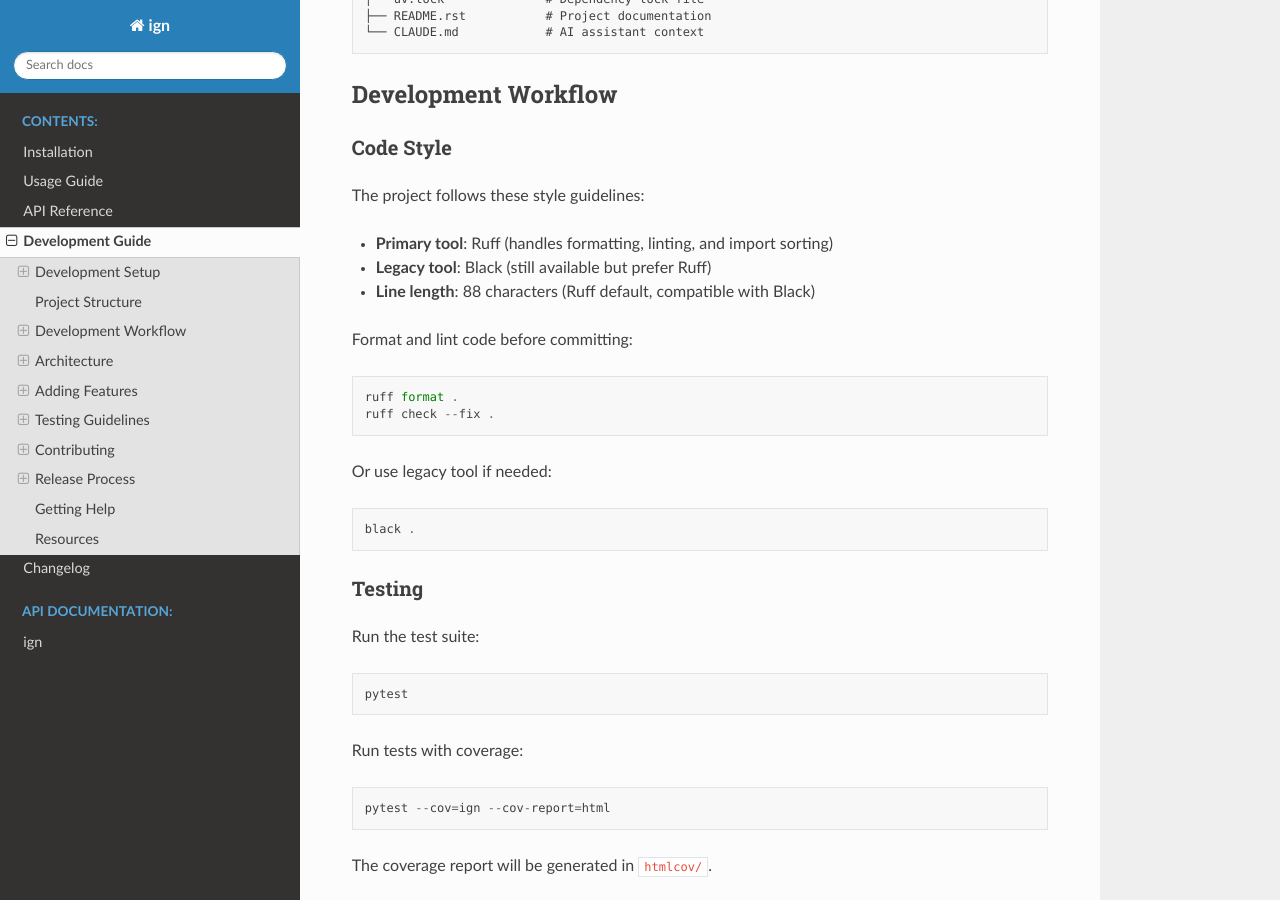
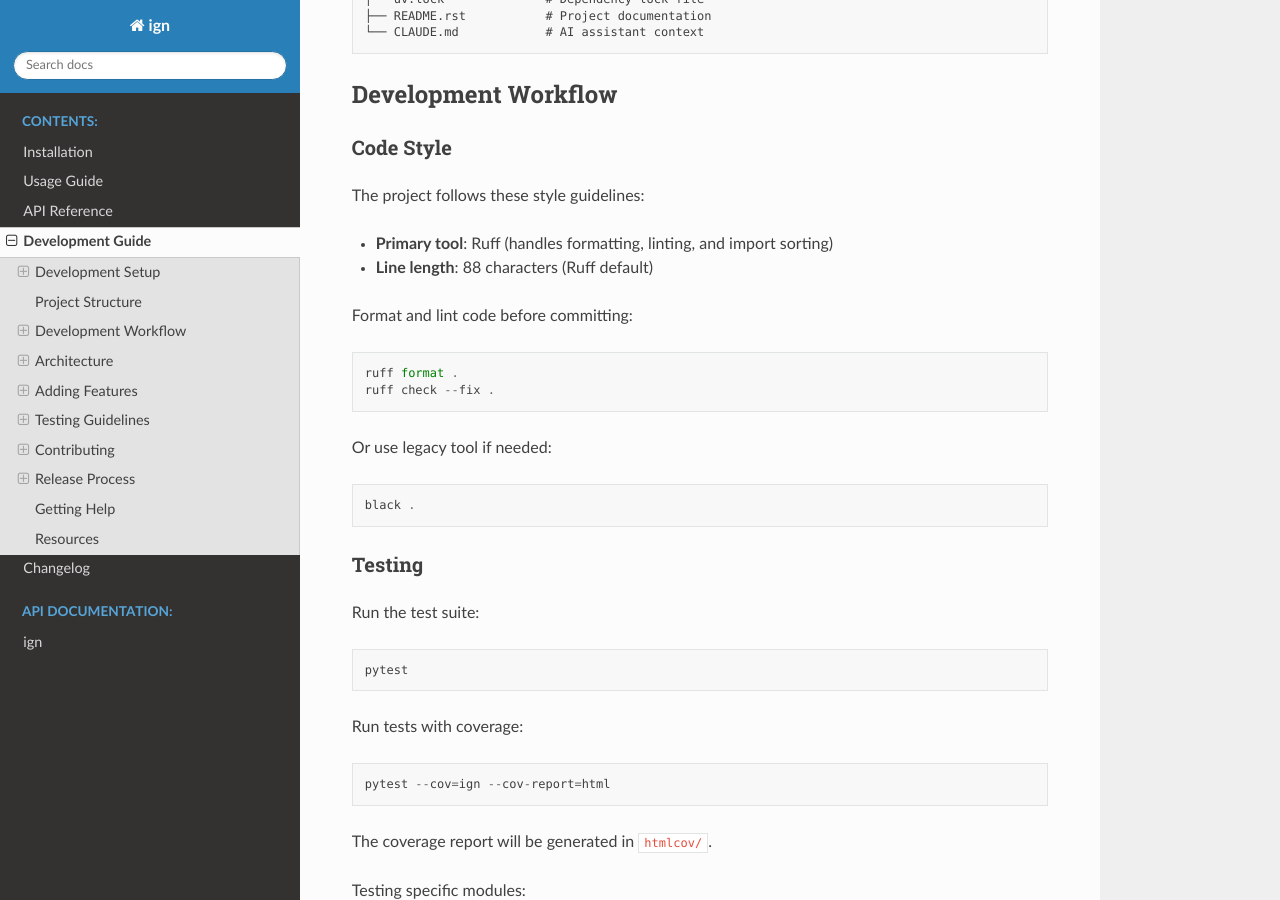
Before and after one commit to astralblue/gitig, a Sphinx documentation site: the page built from docs/development.rst, in a window 1280 px wide and 900 px high, scrolled down 1086 px. Built offline with Sphinx 7.4.7 and the Read the Docs theme 3.1.0, drawn with Linux system fonts in a browser that asks for light colours; pages that are not in the unit, such as notebooks, are missing from menus; the version number is read from the project's files by our own code.

Commit message:
chore: simplify by using just Ruff

```diff
--- a/README.rst
+++ b/README.rst
@@ -229,9 +229,7 @@ Running tests::
 
 Code formatting::
 
-    black .
-    isort .
-    ruff check .
+    ruff check --fix && ruff format
 
 Building documentation::
 
--- a/docs/development.rst
+++ b/docs/development.rst
@@ -60,8 +60,7 @@ Code Style
 The project follows these style guidelines:
 
 - **Primary tool**: Ruff (handles formatting, linting, and import sorting)
-- **Legacy tool**: Black (still available but prefer Ruff)
-- **Line length**: 88 characters (Ruff default, compatible with Black)
+- **Line length**: 88 characters (Ruff default)
 
 Format and lint code before committing::
 
--- a/pyproject.toml
+++ b/pyproject.toml
@@ -64,7 +64,6 @@ split-on-trailing-comma = true
 
 [dependency-groups]
 dev = [
-    "black>=25.1.0",
     "pytest>=8.4.1",
     "pytest-cov>=6.2.1",
     "ruff>=0.12.2",
```
Also changed, not shown: 1 other file.
